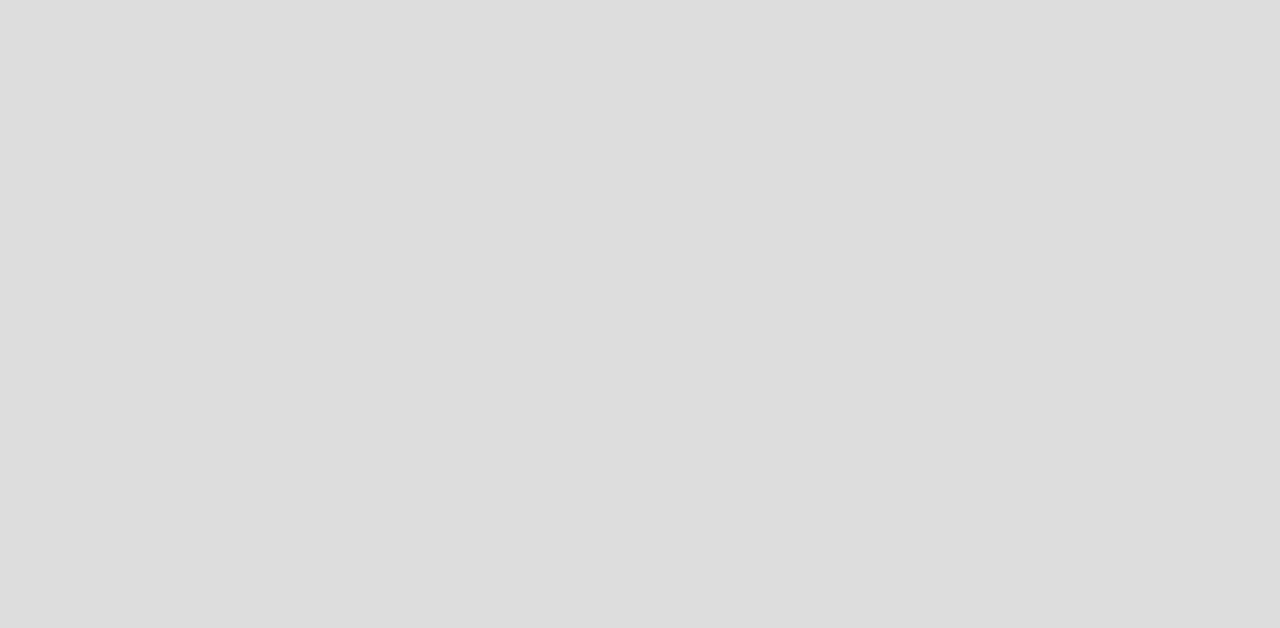
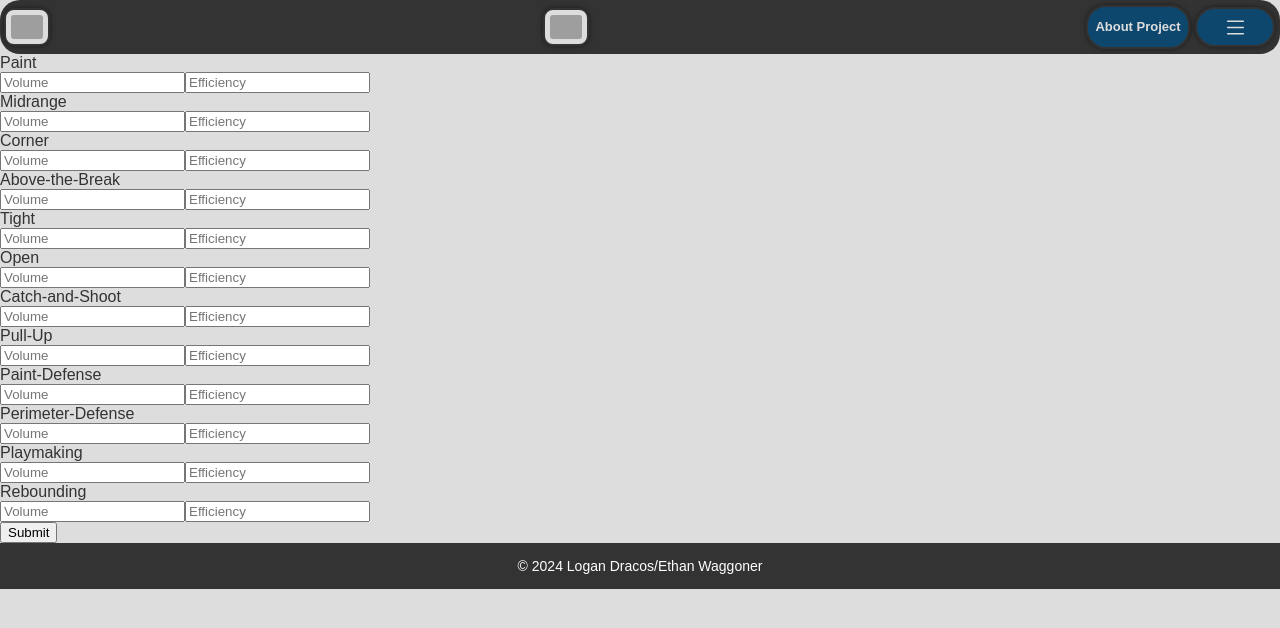
Before and after one commit to dracos-l/pickupcompsv2, a React (Create React App) app: page /Edit in a window 1280 px wide. Before the commit this address had no page. Shown: the top 628 px of the page. Built offline with nearby package versions, Linux system fonts and the light colour scheme; grey boxes are pictures that could not be loaded.

Commit message:
Edit page work

```diff
--- a/src/App.css
+++ b/src/App.css
@@ -580,24 +580,21 @@ main ul li {
   color: #e74c3c;
 }
 
-footer {
-  background-color: #333;
-  color: #fff;
-  text-align: center;
-  padding: 15px 0;
-}
-footer p {
-  font-size: 14px;
-  margin: 0;
-}
-
-/* Results Design */
-
 .results-container {
   max-width: 1200px; /* Adjusted for a wider layout */
   margin: auto;
   padding: 20px;
   text-align: center;
+  animation: fadeIn 3s;
+  animation-fill-mode: forwards;
+}
+@keyframes fadeIn {
+  from {
+    opacity: 0;
+  }
+  to {
+    opacity: 1;
+  }
 }
 
 .results-title {
@@ -644,13 +641,54 @@ strong {
 /* Responsive adjustments */
 @media (max-width: 768px) {
   .content-container {
-      flex-direction: column;
-      align-items: center;
+    flex-direction: column;
+    align-items: center;
   }
-
   .top-matches, .highlight-section {
-      margin: 10px 0; /* Adjusts spacing for vertical layout */
-      width: 100%; /* Makes each section full width */
+    margin: 10px 0; /* Adjusts spacing for vertical layout */
+    width: 100%; /* Makes each section full width */
   }
 }
+.editButton button {
+  background-color: #0e476e;
+  color: #fff;
+  border: none;
+  font-size: 16px;
+  cursor: pointer;
+  transition: background-color 0.3s ease;
+  padding: 10px 20px;
+  border-radius: 10px;
+  margin-top: 20px;
+  width: 80px;
+  height: 40px;
+}
+.editButton button:hover {
+  background-color: #0056b3; /* Button background color on hover */
+  box-shadow: 0 0 10px 0 rgba(0, 0, 0, 0.5);
+}
+
+.editWrapper {
+  animation: fadeIn 3s;
+  animation-fill-mode: forwards;
+}
+@keyframes fadeIn {
+  from {
+    opacity: 0;
+  }
+  to {
+    opacity: 1;
+  }
+}
+
+footer {
+  background-color: #333;
+  color: #fff;
+  text-align: center;
+  padding: 15px 0;
+}
+footer p {
+  font-size: 14px;
+  margin: 0;
+}
+
 /*# sourceMappingURL=App.css.map */
--- a/src/App.js
+++ b/src/App.js
@@ -7,6 +7,7 @@ import Intro from './components/Intro';
 import Footer from './components/Footer';
 import Results from './components/Results'
 import React from 'react';
+import Edit from './components/Edit';
 import { BrowserRouter as Router, Route, Routes} from 'react-router-dom';
 
 function App() {
@@ -57,6 +58,16 @@ function App() {
               </>
             }
           />
+          <Route
+            path="/Edit"
+            element={
+              <>
+                <Header />
+                <Edit />
+                <Footer />
+              </>
+            }
+          />
         </Routes>
       </div>
     </Router>
--- a/src/App.scss
+++ b/src/App.scss
@@ -646,7 +646,112 @@ main {
   }
 }
 
+.results-container {
+  max-width: 1200px; /* Adjusted for a wider layout */
+  margin: auto;
+  padding: 20px;
+  text-align: center;
+  animation: fadeIn 3s;
+  animation-fill-mode: forwards;
+    //animation
+    @keyframes fadeIn {
+      from {
+        opacity: 0;
+      }
+      to {
+        opacity: 1;
+      }
+    }
+}
 
+.results-title {
+  color: #333;
+  font-size: 2em;
+  margin-bottom: 20px;
+}
+
+.content-container {
+  display: flex;
+  justify-content: space-around;
+  align-items: flex-start;
+}
+
+.top-matches, .highlight-section {
+  flex: 1; /* Each takes equal space */
+  margin: 0 10px; /* Spacing between the two sections */
+  padding: 20px;
+  border: 1px solid #ccc; /* Optional: adds a border around each section */
+  border-radius: 5px; /* Optional: rounds corners of the border */
+}
+
+.matches-list {
+  list-style: none;
+  padding: 0;
+}
+
+.match-item {
+  background-color: #f0f0f0;
+  margin: 5px 0;
+  padding: 10px;
+  border-radius: 5px;
+}
+
+.highlight-details p {
+  font-size: 1.1em;
+  margin: 10px 0;
+}
+
+strong {
+  color: #555;
+}
+
+/* Responsive adjustments */
+@media (max-width: 768px) {
+  .content-container {
+      flex-direction: column;
+      align-items: center;
+  }
+
+  .top-matches, .highlight-section {
+      margin: 10px 0; /* Adjusts spacing for vertical layout */
+      width: 100%; /* Makes each section full width */
+  }
+}
+
+.editButton{
+  button{
+    background-color: $primary-color;
+    color: #fff;
+    border: none;
+    font-size: 16px;
+    cursor: pointer;
+    transition: background-color 0.3s ease;
+    //add padding
+    padding: 10px 20px;
+    //rounded
+    border-radius: 10px;
+    margin-top: 20px;
+    //size
+    width: 80px;
+    height: 40px;
+    //align center
+    @include buttonHover;
+  }
+}
+
+.editWrapper{
+  animation: fadeIn 3s;
+  animation-fill-mode: forwards;
+    //animation
+    @keyframes fadeIn {
+      from {
+        opacity: 0;
+      }
+      to {
+        opacity: 1;
+      }
+    }
+}
 
 
 // Footer
--- /dev/null
+++ b/src/components/Edit.js
@@ -0,0 +1,107 @@
+import React, { useState, useEffect } from 'react';
+import { Link, useNavigate } from 'react-router-dom';
+import { questions } from './Questions';
+
+const EditPage = () => {
+  const [formData, setFormData] = useState(
+    // Initialize form data with existing values if available
+    () => {
+      const existingFormData = JSON.parse(localStorage.getItem('formData')) || {};
+      return questions.reduce((acc, question) => {
+        acc[question.id] = {
+          answer1: existingFormData[question.id]?.answer1 * 100 || '', // Multiply by 100 for display
+          answer2: existingFormData[question.id]?.answer2 * 100 || '', // Multiply by 100 for display
+        };
+        return acc;
+      }, {});
+    }
+  );
+
+  const [isVisible, setIsVisible] = useState(true);
+  const navigate = useNavigate();
+
+  const handleInputChange = (questionId, answerNumber, value) => {
+    const numberValue = Number(value);
+    if (numberValue >= 0 && numberValue <= 100 && !isNaN(numberValue)) {
+      setFormData((prevData) => ({
+        ...prevData,
+        [questionId]: {
+          ...prevData[questionId],
+          [`answer${answerNumber}`]: value,
+        },
+      }));
+    }
+  };
+
+  const handleSubmit = () => {
+    let isValid = true;
+
+    for (const questionId in formData) {
+        const { answer1, answer2 } = formData[questionId];
+        if (
+          answer1 === '' ||
+          answer2 === '' ||
+          isNaN(answer1) ||
+          isNaN(answer2) ||
+          answer1 < 0 ||
+          answer1 > 100 ||
+          answer2 < 0 ||
+          answer2 > 100
+        ) {
+          alert('Please fill both answers with numbers between 0 and 100 for all sections.');
+          isValid = false;
+          break;
+        }
+      }
+
+      if (!isValid) {
+        return;
+      }
+
+      setIsVisible(false);
+
+    // Divide by 100 before saving to local storage
+    const formDataInPercent = Object.fromEntries(
+      Object.entries(formData).map(([key, value]) => [
+        key,
+        {
+          answer1: value.answer1 / 100,
+          answer2: value.answer2 / 100,
+        },
+      ])
+    );
+    // Save form data to local storage
+    localStorage.setItem('formData', JSON.stringify(formDataInPercent));
+    // Navigate to the results page
+    setTimeout(() => {
+      navigate('/Results');
+    }, 500);
+  };
+
+  return (
+    <div className={isVisible ? 'visible' : 'hidden'}>
+        <div className = "editWrapper">
+        {questions.map((question) => (
+            <div key={question.id}>
+            <div>{question.title}</div>
+            <input
+                type="text"
+                value={formData[question.id].answer1}
+                onChange={(e) => handleInputChange(question.id, 1, e.target.value)}
+                placeholder="Volume"
+            />
+            <input
+                type="text"
+                value={formData[question.id].answer2}
+                onChange={(e) => handleInputChange(question.id, 2, e.target.value)}
+                placeholder="Efficiency"
+            />
+            </div>
+        ))}
+        <button onClick={handleSubmit}>Submit</button>
+        </div>
+    </div>
+  );
+};
+
+export default EditPage;
--- a/src/components/Results.js
+++ b/src/components/Results.js
@@ -1,5 +1,5 @@
 import React, { useEffect, useState } from 'react';
-import { useLocation } from 'react-router-dom';
+import { useNavigate } from 'react-router-dom';
 import { calculation, results, highlights } from '../calcuation/calculateSimilarity';
 
 function Results() {
@@ -7,6 +7,9 @@ function Results() {
     const [similarityScores, setSimilarityScores] = useState({});
     const [topResults, setTopResults] = useState([]);
     const [highlightResult, setHighlightResult] = useState({});
+
+    const [isVisible, setIsVisible] = useState(true);
+    const navigate = useNavigate();
 
     useEffect(() => {
         const fetchDataAndCalculate = async () => {
@@ -27,8 +30,16 @@ function Results() {
         fetchDataAndCalculate();
     }, []); // Dependency array is empty to only run once on mount
 
+    const handleEditClick = () => {
+        setIsVisible(false);
+
+        setTimeout(() => {
+            navigate(`/Edit`);
+        }, 500);
+    }
 
     return (
+        <div className={isVisible ? 'visible' : 'hidden'}>
         <div className="results-container">
             <h1 className="results-title">Results</h1>
             <div className="content-container">
@@ -50,6 +61,12 @@ function Results() {
                     </div>
                 </div>
             </div>
+
+
+            <div className = "editButton">
+                <button onClick={handleEditClick}>Edit</button>
+            </div>
+        </div>
         </div>
     );
 
```
Also changed, not shown: 1 other file (tests, documents, lock files or other folders).
